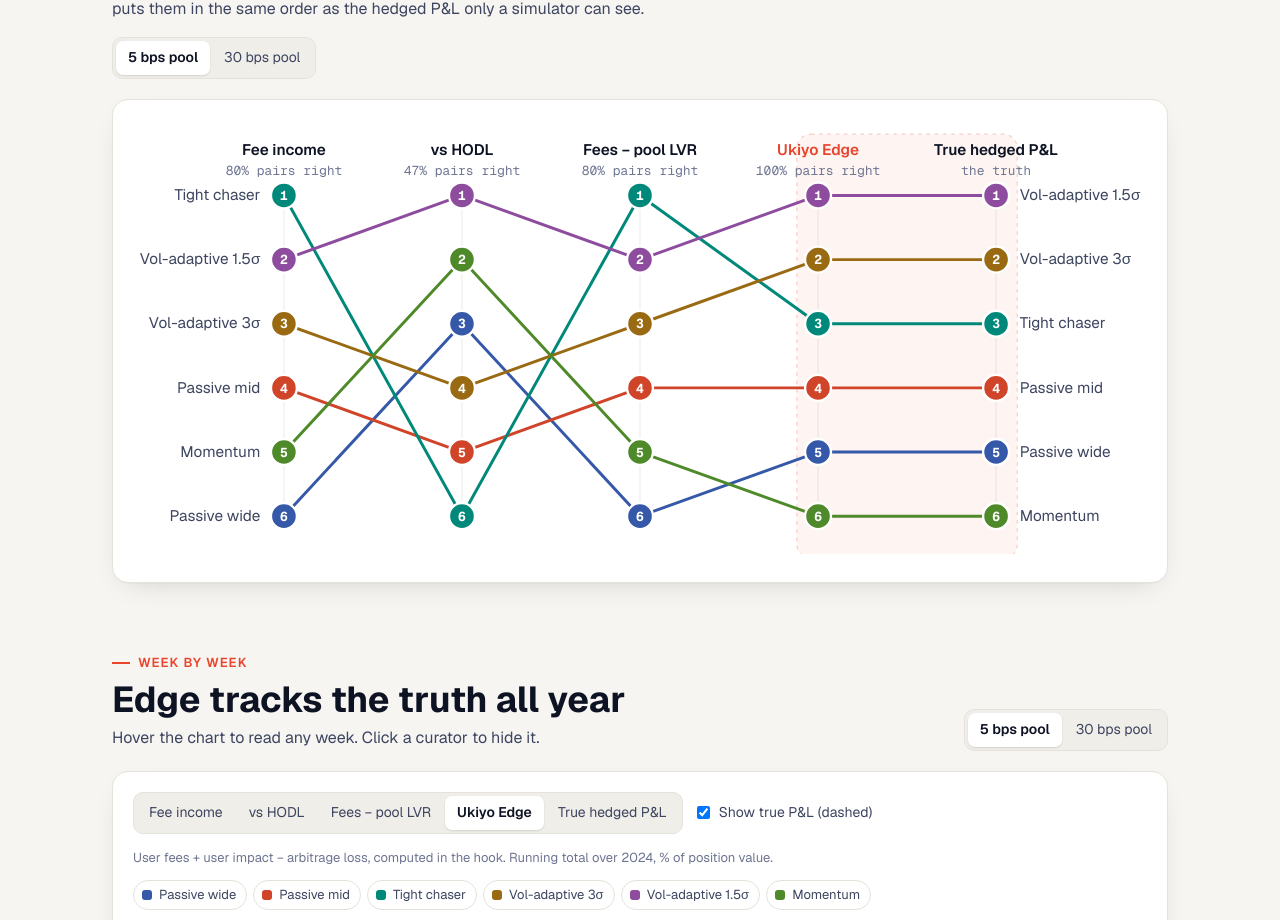
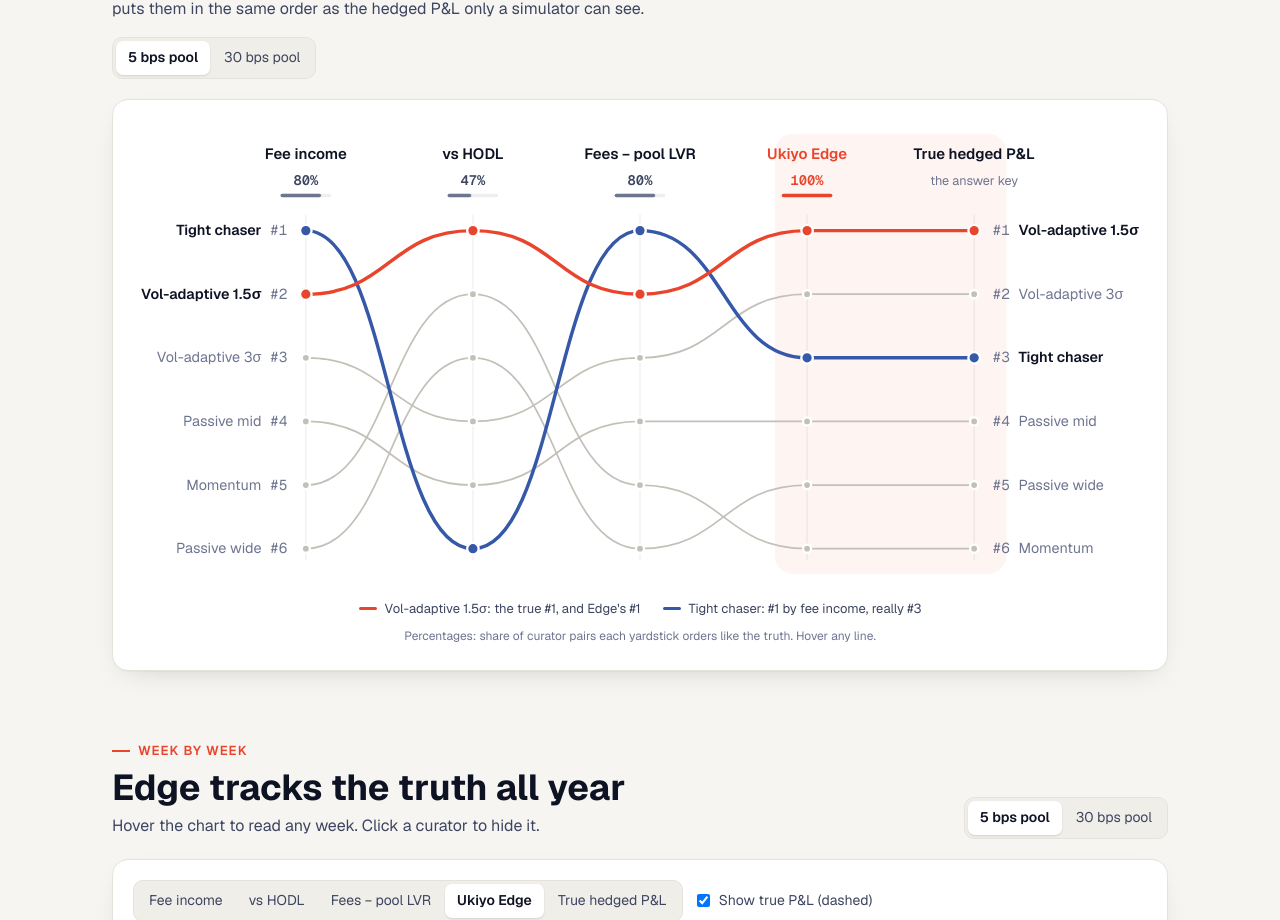
Before and after one commit to Abhist17/ukiyo, a Next.js app in the folder web/: page /research in a window 1280 px wide. Shown: the part 1480-2400 px from the top of the page. Built offline with nearby package versions, Linux system fonts and the light colour scheme.

Commit message:
Rank shift: quiet grey curves, two story lines, accuracy bars

```diff
--- a/web/src/app/globals.css
+++ b/web/src/app/globals.css
@@ -14,6 +14,9 @@
   --sea: #141a2e;
   --good: #1e8e5a;
   --bad: #d23c2a;
+  --rank-grey: #c3c0b8;
+  --rank-bg: var(--card);
+  --story-2: #3558a8;
   --grid: rgba(14, 19, 36, 0.07);
   --shadow: 0 1px 2px rgba(14, 19, 36, 0.04), 0 10px 30px -14px rgba(14, 19, 36, 0.18);
   --texture-opacity: 0;
@@ -47,6 +50,8 @@
     --sea: #141a2e;
     --good: #3fcb86;
     --bad: #ff6b57;
+    --rank-grey: #39415c;
+    --story-2: #7b9be8;
     --grid: rgba(238, 240, 248, 0.07);
     --shadow: 0 1px 0 rgba(0, 0, 0, 0.3), 0 16px 40px -18px rgba(0, 0, 0, 0.7);
     --texture-opacity: 0;
@@ -74,6 +79,8 @@
   --sea: #141a2e;
   --good: #3fcb86;
   --bad: #ff6b57;
+  --rank-grey: #39415c;
+  --story-2: #7b9be8;
   --grid: rgba(238, 240, 248, 0.07);
   --shadow: 0 1px 0 rgba(0, 0, 0, 0.3), 0 16px 40px -18px rgba(0, 0, 0, 0.7);
   --texture-opacity: 0;
@@ -905,3 +912,33 @@ details.table-view th {
     transform: none;
   }
 }
+
+/* Rank shift */
+.rankshift-key {
+  display: flex;
+  flex-wrap: wrap;
+  gap: 8px 22px;
+  justify-content: center;
+  font-size: 13px;
+  color: var(--ink-2);
+  margin: 10px 4px 4px;
+}
+
+.rankshift-key span {
+  display: inline-flex;
+  align-items: center;
+  gap: 8px;
+}
+
+.rankshift-key i {
+  width: 18px;
+  height: 3px;
+  border-radius: 2px;
+  display: inline-block;
+}
+
+.rankshift-key .muted {
+  flex-basis: 100%;
+  justify-content: center;
+  font-size: 12px;
+}
--- a/web/src/components/RankShift.tsx
+++ b/web/src/components/RankShift.tsx
@@ -4,8 +4,9 @@ import { useState } from "react";
 import { CURATORS, METRICS, type Tier, pairAgreement, ranks, total } from "@/lib/data";
 
 /**
- * Bump chart: the same six curators ranked by five yardsticks. Lines cross wherever a yardstick disagrees with the
- * one to its right; between Ukiyo Edge and true hedged P&L they should run flat.
+ * Bump chart, kept quiet on purpose: every curator is a thin grey curve through its rank under five yardsticks, and
+ * only two carry colour — the curator the truth ranks first (Ukiyo's vermilion) and the one fee income wrongly
+ * crowns. Between Ukiyo Edge and true hedged P&L every curve runs flat.
  */
 export function RankShift({ tier }: { tier: Tier }) {
   const [hover, setHover] = useState<number | null>(null);
@@ -13,65 +14,109 @@ export function RankShift({ tier }: { tier: Tier }) {
   const rk = totals.map(ranks);
   const truth = totals[totals.length - 1];
   const agree = totals.map((t) => pairAgreement(t, truth));
+  const n = METRICS.length;
+  const edgeCol = METRICS.findIndex((m) => m.key === "edge");
 
-  const W = 860;
-  const H = 360;
-  const padL = 128;
-  const padR = 128;
-  const top = 64;
-  const rowH = (H - top - 24) / (CURATORS.length - 1);
-  const x = (j: number) => padL + (j * (W - padL - padR)) / (METRICS.length - 1);
+  const best = rk[n - 1].indexOf(1); // the truth's #1
+  const feeKing = rk[0].indexOf(1); // fee income's #1
+  const story = new Map<number, string>([[best, "var(--seal)"]]);
+  if (feeKing !== best) story.set(feeKing, "var(--story-2)");
+
+  const W = 880;
+  const H = 400;
+  const padL = 150;
+  const padR = 150;
+  const top = 96;
+  const bottom = 28;
+  const rowH = (H - top - bottom) / (CURATORS.length - 1);
+  const x = (j: number) => padL + (j * (W - padL - padR)) / (n - 1);
   const y = (rank: number) => top + (rank - 1) * rowH;
-  const n = METRICS.length;
+  const curve = (pts: [number, number][]) =>
+    pts
+      .map(([px, py], k) => {
+        if (k === 0) return `M${px} ${py}`;
+        const [qx, qy] = pts[k - 1];
+        const dx = (px - qx) / 2;
+        return `C${qx + dx} ${qy} ${px - dx} ${py} ${px} ${py}`;
+      })
+      .join(" ");
+
+  const colourOf = (i: number) => (hover === i ? story.get(i) ?? "var(--ink)" : hover === null ? story.get(i) : undefined);
+  const order = CURATORS.map((_, i) => i).sort((a, b) => (colourOf(a) ? 1 : 0) - (colourOf(b) ? 1 : 0)); // colour on top
 
   return (
+    <div className="rankshift">
       <div className="scroll-x">
-      <svg viewBox={`0 0 ${W} ${H + 8}`} style={{ minWidth: 640, width: "100%" }} role="img"
-        aria-label="Rank of each curator under five metrics">
-        {/* the Edge → truth segment is the one that should be flat */}
-        <rect x={x(n - 2) - 18} y={top - 52} width={x(n - 1) - x(n - 2) + 36} height={H - top + 64} rx="12"
-          fill="var(--seal)" fillOpacity="0.06" stroke="var(--seal)" strokeOpacity="0.25" strokeDasharray="3 4" />
-        {METRICS.map((m, j) => (
+        <svg viewBox={`0 0 ${W} ${H}`} style={{ minWidth: 660, width: "100%" }} role="img"
+          aria-label="Each curator's rank under five yardsticks; only Ukiyo Edge matches true hedged P&L">
+          {/* Edge and the truth share a soft band: the part of the chart where nothing crosses */}
+          <rect x={x(edgeCol) - 28} y={top - 84} width={x(n - 1) - x(edgeCol) + 56} height={H - top + 84 - 6} rx="16"
+            fill="var(--seal)" fillOpacity="0.06" />
+
+          {METRICS.map((m, j) => {
+            const isEdge = m.key === "edge";
+            const isTruth = j === n - 1;
+            return (
               <g key={m.key}>
-            <text x={x(j)} y={top - 34} textAnchor="middle" fontSize="13" fontWeight={600}
-              fill={m.key === "edge" ? "var(--seal)" : "var(--ink)"}>
-              {m.label}
+                <text x={x(j)} y={top - 62} textAnchor="middle" fontSize="13" fontWeight={600}
+                  fill={isEdge ? "var(--seal)" : "var(--ink)"}>{m.label}</text>
+                {isTruth ? (
+                  <text x={x(j)} y={top - 40} textAnchor="middle" fontSize="11" fill="var(--muted)">the answer key</text>
+                ) : (
+                  <g>
+                    <text x={x(j)} y={top - 40} textAnchor="middle" fontSize="12" fontWeight={600}
+                      fill={isEdge ? "var(--seal)" : "var(--ink-2)"} fontFamily="var(--mono)">
+                      {Math.round(agree[j] * 100)}%
                     </text>
-            <text x={x(j)} y={top - 17} textAnchor="middle" fontSize="11" fill="var(--muted)" fontFamily="var(--mono)">
-              {j === n - 1 ? "the truth" : `${Math.round(agree[j] * 100)}% pairs right`}
-            </text>
-            <line x1={x(j)} x2={x(j)} y1={top - 6} y2={H - 18} stroke="var(--grid)" />
+                    <rect x={x(j) - 22} y={top - 32} width="44" height="3" rx="1.5" fill="var(--grid)" />
+                    <rect x={x(j) - 22} y={top - 32} width={44 * agree[j]} height="3" rx="1.5"
+                      fill={isEdge ? "var(--seal)" : "var(--muted)"} />
                   </g>
-        ))}
-        {CURATORS.map((c, i) => {
-          const pts = rk.map((r, j) => [x(j), y(r[i])]);
+                )}
+                <line x1={x(j)} x2={x(j)} y1={top - 14} y2={H - bottom + 10} stroke="var(--grid)" />
+              </g>
+            );
+          })}
+
+          {order.map((i) => {
+            const pts = rk.map((r, j) => [x(j), y(r[i])] as [number, number]);
+            const c = colourOf(i);
             const dim = hover !== null && hover !== i;
             return (
-            <g key={c.name} opacity={dim ? 0.15 : 1} onMouseEnter={() => setHover(i)} onMouseLeave={() => setHover(null)}
-              style={{ cursor: "default", transition: "opacity 120ms" }}>
-              <path d={pts.map((p, k) => `${k ? "L" : "M"}${p[0]} ${p[1]}`).join(" ")} fill="none"
-                stroke="transparent" strokeWidth="16" />
-              <path d={pts.map((p, k) => `${k ? "L" : "M"}${p[0]} ${p[1]}`).join(" ")} fill="none"
-                stroke={`var(--s${i + 1})`} strokeWidth={hover === i ? 3.5 : 2.5} strokeLinejoin="round" />
-              {pts.map((p, k) => (
-                <g key={k}>
-                  <circle cx={p[0]} cy={p[1]} r="11" fill={`var(--s${i + 1})`} stroke="var(--card)" strokeWidth="2" />
-                  <text x={p[0]} y={p[1] + 4} textAnchor="middle" fontSize="11" fontWeight={700} fill="#fff"
-                    fontFamily="var(--mono)">
-                    {rk[k][i]}
+              <g key={CURATORS[i].name} onMouseEnter={() => setHover(i)} onMouseLeave={() => setHover(null)}
+                style={{ cursor: "default", transition: "opacity 150ms" }} opacity={dim ? 0.25 : 1}>
+                <path d={curve(pts)} fill="none" stroke="transparent" strokeWidth="18" />
+                <path d={curve(pts)} fill="none" stroke={c ?? "var(--rank-grey)"} strokeWidth={c ? 3 : 1.5}
+                  strokeLinecap="round" />
+                {pts.map(([px, py], k) => (
+                  <circle key={k} cx={px} cy={py} r={c ? 5 : 3.5} fill={c ?? "var(--rank-grey)"}
+                    stroke="var(--rank-bg)" strokeWidth="2" />
+                ))}
+                <text x={pts[0][0] - 16} y={pts[0][1] + 4} textAnchor="end" fontSize="12.5"
+                  fill={c ? "var(--ink)" : "var(--muted)"} fontWeight={c ? 600 : 400}>
+                  {CURATORS[i].short}
+                  <tspan fill="var(--muted)" fontFamily="var(--mono)" fontWeight={400}>{`  #${rk[0][i]}`}</tspan>
                 </text>
-                </g>
-              ))}
-              <text x={pts[0][0] - 20} y={pts[0][1] + 4} textAnchor="end" fontSize="13" fill="var(--ink-2)">
-                {c.short}
-              </text>
-              <text x={pts[n - 1][0] + 20} y={pts[n - 1][1] + 4} fontSize="13" fill="var(--ink-2)">
-                {c.short}
+                <text x={pts[n - 1][0] + 16} y={pts[n - 1][1] + 4} fontSize="12.5"
+                  fill={c ? "var(--ink)" : "var(--muted)"} fontWeight={c ? 600 : 400}>
+                  <tspan fill="var(--muted)" fontFamily="var(--mono)" fontWeight={400}>{`#${rk[n - 1][i]}  `}</tspan>
+                  {CURATORS[i].short}
                 </text>
               </g>
             );
           })}
         </svg>
       </div>
+      <div className="rankshift-key">
+        <span><i style={{ background: "var(--seal)" }} />{CURATORS[best].short}: the true #1, and Edge&apos;s #1</span>
+        {feeKing !== best && (
+          <span>
+            <i style={{ background: "var(--story-2)" }} />
+            {CURATORS[feeKing].short}: #1 by fee income, really #{rk[n - 1][feeKing]}
+          </span>
+        )}
+        <span className="muted">Percentages: share of curator pairs each yardstick orders like the truth. Hover any line.</span>
+      </div>
+    </div>
   );
 }
--- a/web/src/components/landing/landing.css
+++ b/web/src/components/landing/landing.css
@@ -603,6 +603,9 @@
   --s4: #b5832a;
   --s5: #a866b8;
   --s6: #62a034;
+  --rank-grey: #39415c;
+  --rank-bg: #10152a;
+  --story-2: #7b9be8;
 }
 
 .l-dark .l-sub {
```
Lines whose indentation alone changed are shown as unchanged.
